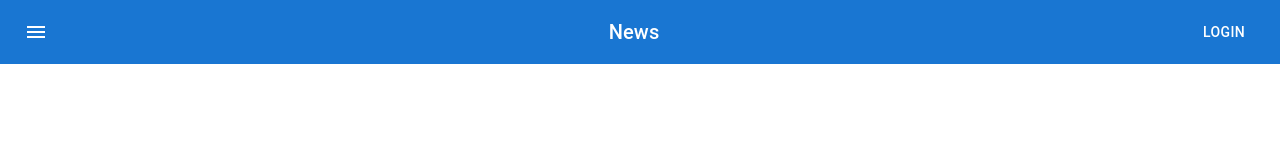
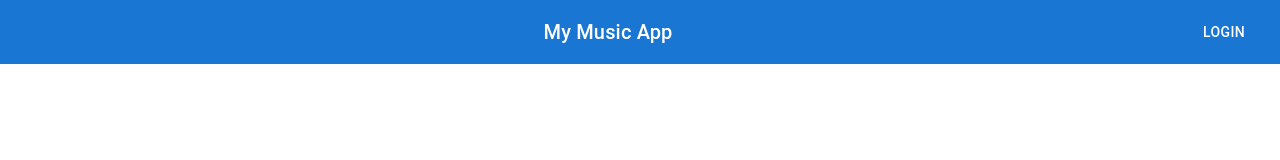
Before and after one commit to JonasNon/music-app, a React (Create React App) app: page / in a window 1280 px wide. Shown: the top 160 px of the page. Built offline with nearby package versions, Linux system fonts and the light colour scheme.

Commit message:
fixed title

```diff
--- a/src/UpperAppBar.js
+++ b/src/UpperAppBar.js
@@ -14,17 +14,8 @@ export default function UpperAppBar(props) {
     <Box sx={{ flexGrow: 1 }}>
       <AppBar position="static">
         <Toolbar>
-          <IconButton
-            size="large"
-            edge="start"
-            color="inherit"
-            aria-label="menu"
-            sx={{ mr: 2 }}
-          >
-            <MenuIcon />
-          </IconButton>
           <Typography variant="h6" component="div" sx={{ flexGrow: 1 }}>
-            News
+            My Music App
           </Typography>
           <Button color="inherit" onClick={toggleLogin}>{loggedIn ? "Log Out" : "Login"}</Button>
         </Toolbar>
```
